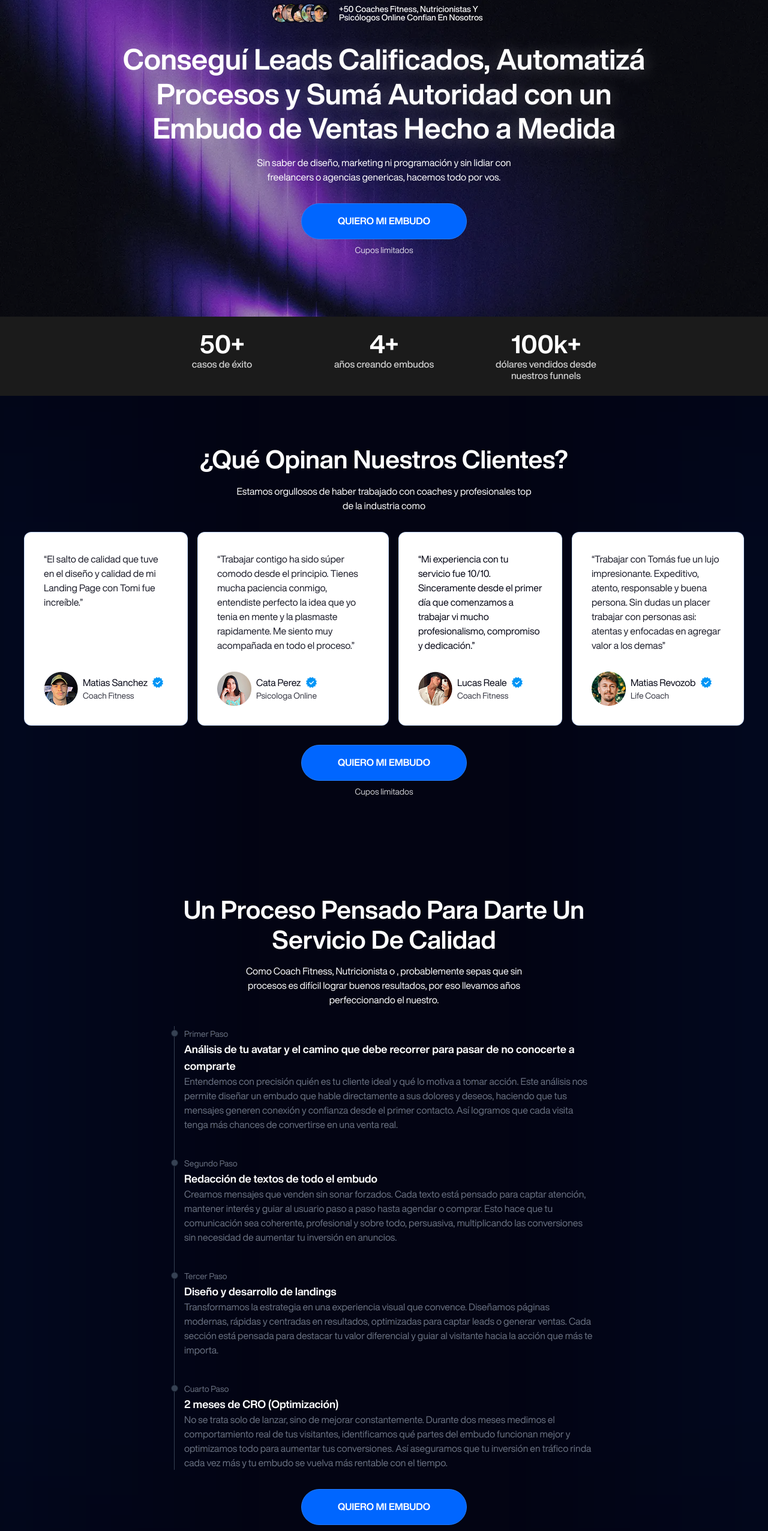
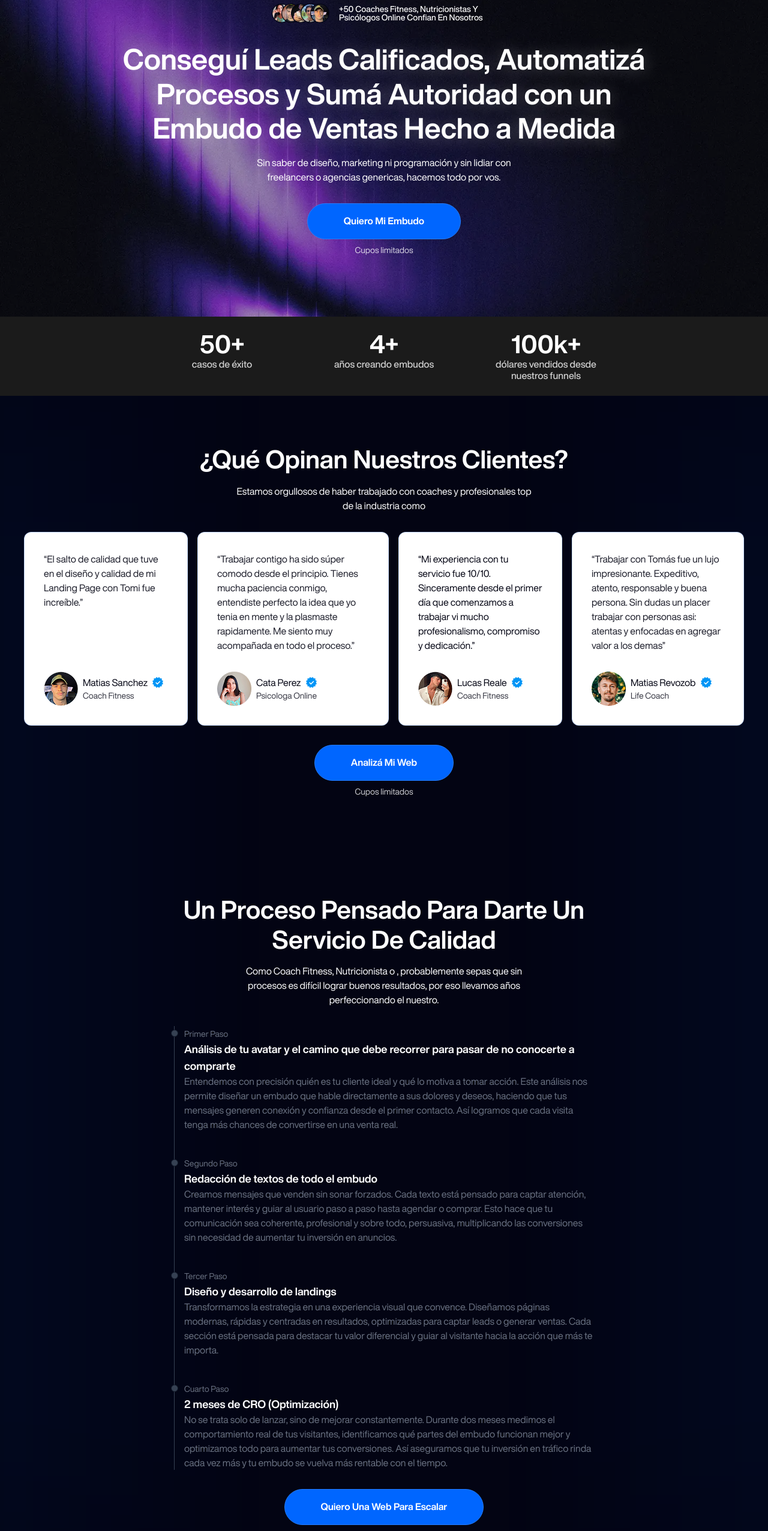
Before and after one commit to tomascosta2/tomascostafunnels, a Next.js app: page / in a window 1280 px wide. Shown: the part 136-2689 px from the top of the page at 60% size. Built offline with nearby package versions, Linux system fonts and the light colour scheme.

Commit message:
Formulario

```diff
--- a/src/app/components/button.tsx
+++ b/src/app/components/button.tsx
@@ -1,10 +1,10 @@
-export default function Button() {
+export default function Button({ text }: { text: string }) {
   return (
     <div>
       <a className="group flex flex-col items-center mt-8 gap-4 tcf-btn relative" href="#contact">
         <p className="relative flex flex-col items-center overflow-clip">
-                <span className="group-hover:-translate-y-12 transition-all duration-[.4s]">QUIERO MI EMBUDO</span>
-                <span className="group-hover:-translate-y-12 transition-all duration-[.4s] absolute top-12">QUIERO MI EMBUDO</span>
+          <span className="group-hover:-translate-y-12 transition-all duration-[.4s]">{text}</span>
+          <span className="group-hover:-translate-y-12 transition-all duration-[.4s] absolute top-12">{text}</span>
         </p>
       </a>
       <div className="flex items-center text-[14px] justify-center mt-2 gap-2 text-white/80">
--- a/src/app/globals.css
+++ b/src/app/globals.css
@@ -245,6 +245,10 @@
   --foreground: #0066ff;
 }
 
+* {
+    scroll-behavior: smooth;
+}
+
 body {
   background: var(--background);
   color: var(--foreground);
--- a/src/app/page.tsx
+++ b/src/app/page.tsx
@@ -25,7 +25,7 @@ export default function Home() {
             <p className="text-white text-center leading-[150%] max-w-[500px] mx-auto mt-4 md:px-0 px-4">
               Sin saber de diseño, marketing ni programación y sin lidiar con freelancers o agencias genericas, hacemos todo por vos.
             </p>
-            <Button />
+            <Button text="Quiero Mi Embudo" />
           </div>
         </section>
       </div>
@@ -101,7 +101,7 @@ export default function Home() {
                 </div>
               </div>
             </div>
-            <Button />
+            <Button text="Analizá Mi Web" />
           </div>
         </section>
         <section className="pt-[80px] pb-[100px] px-4">
@@ -141,7 +141,7 @@ export default function Home() {
                 </li>
               </ol>
             </div>
-            <Button />
+            <Button text="Quiero Una Web Para Escalar" />
           </div>
         </section>
       </div>
```
Lines whose indentation alone changed are shown as unchanged.
